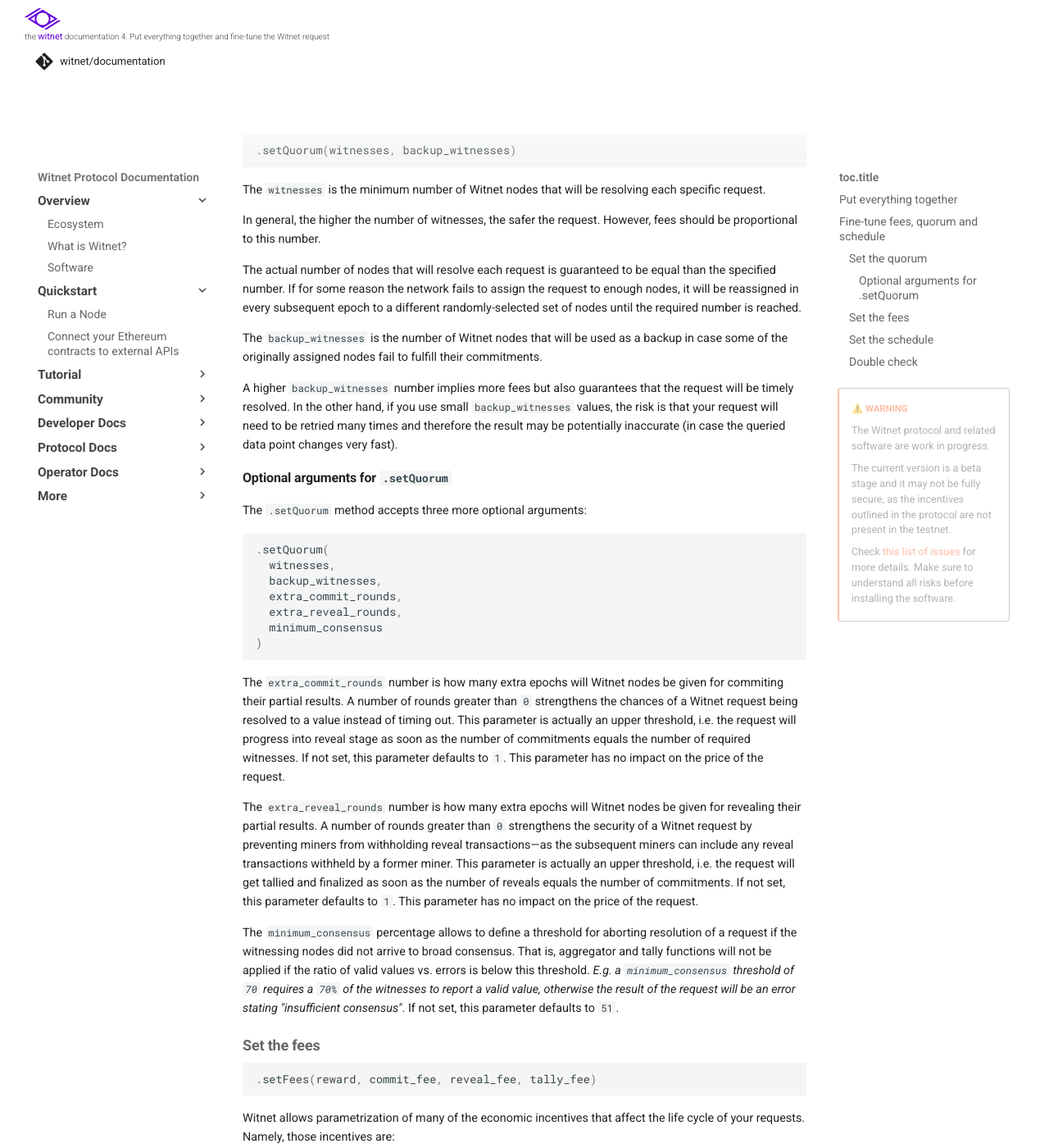
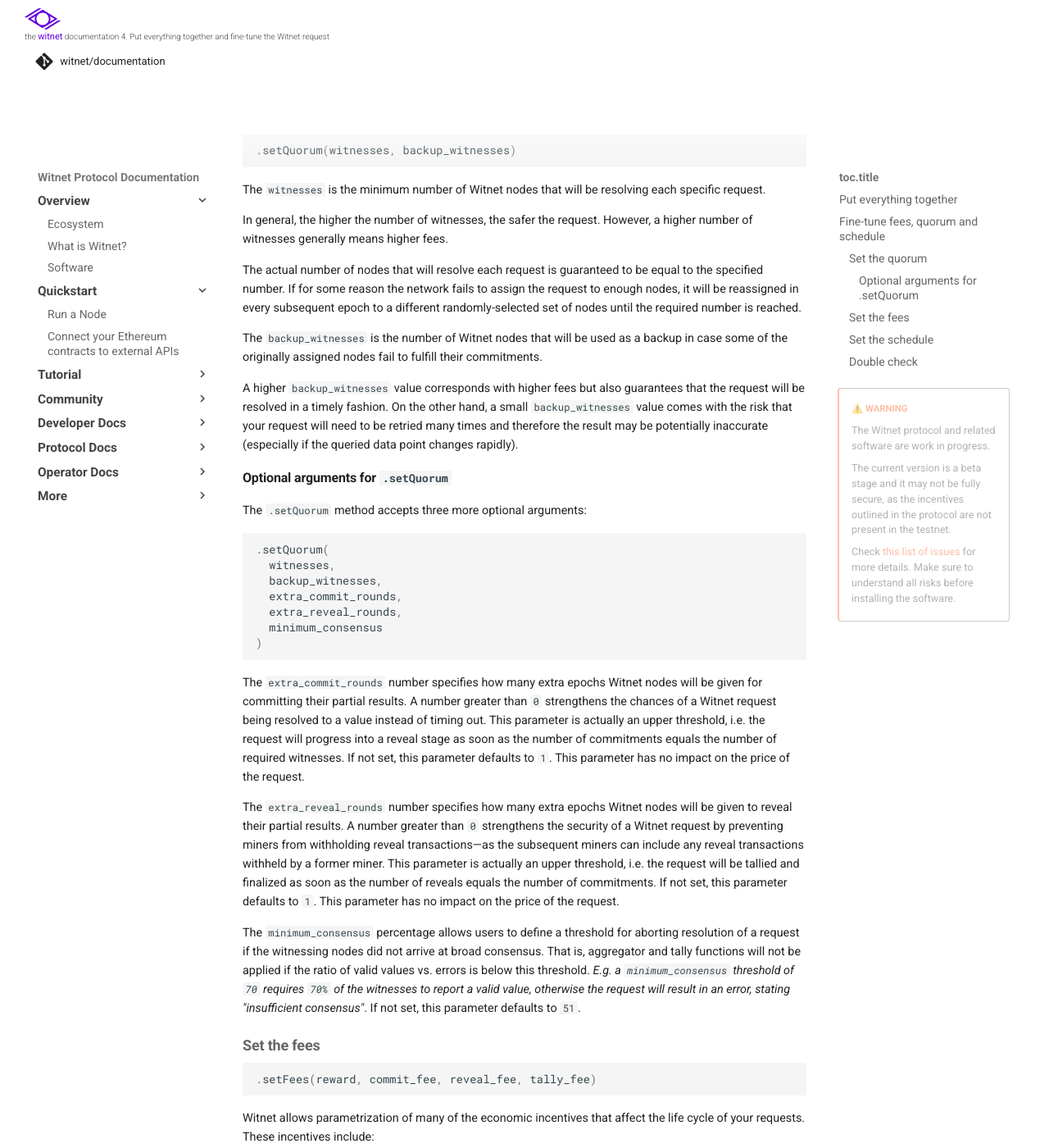
Before and after one commit to witnet/documentation, an MkDocs documentation site: the page built from docs/tutorials/bitcoin-price-feed/4-fine-tuning.md, in a window 1280 px wide and 1400 px high, scrolled down 871 px. Shown: the whole window at 82% size. Built offline with MkDocs 1.6.1 and Material for MkDocs 9.7.7, drawn with Linux system fonts in a browser that asks for light colours; some web fonts are replaced; comment, search, counter and statistics services are not loaded; some of the changed text lies outside the part shown.

Commit message:
Update-4-fine-tuning
Typos and grammatical errors

````diff
--- a/docs/tutorials/bitcoin-price-feed/4-fine-tuning.md
+++ b/docs/tutorials/bitcoin-price-feed/4-fine-tuning.md
@@ -50,10 +50,10 @@ The `witnesses` is the minimum number of Witnet nodes that will be
 resolving each specific request.
 
 In general, the higher the number of witnesses, the safer the request.
-However, fees should be proportional to this number.
+However, a higher number of witnesses generally means higher fees.
 
 The actual number of nodes that will resolve each request is guaranteed
-to be equal than the specified number. If for some reason the
+to be equal to the specified number. If for some reason the
 network fails to assign the request to enough nodes, it will be
 reassigned in every subsequent epoch to a different randomly-selected
 set of nodes until the required number is reached.
@@ -62,11 +62,11 @@ The `backup_witnesses` is the number of Witnet nodes that will be used
 as a backup in case some of the originally assigned nodes fail to
 fulfill their commitments.
 
-A higher `backup_witnesses` number implies more fees but also guarantees
-that the request will be timely resolved. In the other hand, if you use
-small `backup_witnesses` values, the risk is that your request will need
+A higher `backup_witnesses` value corresponds with higher fees but also guarantees
+that the request will be resolved in a timely fashion. On the other hand,
+a small `backup_witnesses` value comes with the risk that your request will need
 to be retried many times and therefore the result may be potentially
-inaccurate (in case the queried data point changes very fast).
+inaccurate (especially if the queried data point changes rapidly).
 
 #### Optional arguments for `.setQuorum`
 
@@ -82,32 +82,32 @@ The `.setQuorum` method accepts three more optional arguments:
 )
 ```
 
-The `extra_commit_rounds` number is how many extra epochs will Witnet
-nodes be given for commiting their partial results. A number of rounds
+The `extra_commit_rounds` number specifies how many extra epochs Witnet
+nodes will be given for committing their partial results. A number
 greater than `0` strengthens the chances of a Witnet request being
 resolved to a value instead of timing out. This parameter is actually an
-upper threshold, i.e. the request will progress into reveal stage as
+upper threshold, i.e. the request will progress into a reveal stage as
 soon as the number of commitments equals the number of required witnesses.
 If not set, this parameter defaults to `1`. This parameter has no impact
 on the price of the request.
 
-The `extra_reveal_rounds` number is how many extra epochs will Witnet
-nodes be given for revealing their partial results. A number of rounds
+The `extra_reveal_rounds` number specifies how many extra epochs Witnet
+nodes will be given to reveal their partial results. A number
 greater than `0` strengthens the security of a Witnet request by
 preventing miners from withholding reveal transactions—as the subsequent
 miners can include any reveal transactions withheld by a former miner.
-This parameter is actually an upper threshold, i.e. the request will get
+This parameter is actually an upper threshold, i.e. the request will be
 tallied and finalized as soon as the number of reveals equals the number
 of commitments. If not set, this parameter defaults to `1`. This
 parameter has no impact on the price of the request.
 
-The `minimum_consensus` percentage allows to define a threshold for
+The `minimum_consensus` percentage allows users to define a threshold for
 aborting resolution of a request if the witnessing nodes did not arrive
-to broad consensus. That is, aggregator and tally functions will not be
+at broad consensus. That is, aggregator and tally functions will not be
 applied if the ratio of valid values vs. errors is below this threshold.
-*E.g. a `minimum_consensus` threshold of `70` requires a `70%` of the
-witnesses to report a valid value, otherwise the result of the request
-will be an error stating "insufficient consensus"*. If not set, this
+*E.g. a `minimum_consensus` threshold of `70` requires `70%` of the
+witnesses to report a valid value, otherwise the request
+will result in an error, stating "insufficient consensus"*. If not set, this
 parameter defaults to `51`.
 
 ### Set the fees
@@ -116,7 +116,7 @@ parameter defaults to `51`.
 ```
 
 Witnet allows parametrization of many of the economic incentives that
-affect the life cycle of your requests. Namely, those incentives are:
+affect the life cycle of your requests. These incentives include:
 
 - `request_fee`: the amount of wit tokens that will be earned by the
   Witnet miner that publishes your request in a block.
@@ -129,8 +129,8 @@ affect the life cycle of your requests. Namely, those incentives are:
 - `reveal_fee`: the amount of wit tokens that will be earned by Witnet
   miners for each valid reveal transaction they include in a block.
 - `tally_fee`: the amount of wit tokens that will be earned by the
-  Witnet miner that publishes in a block the tally of all the reveal
-  transactions related to your request.
+  Witnet miner that publishes the tally of all the reveal
+  transactions related to your request in a block.
 
 !!! question "How can I compute the total cost of a request?"
     The total cost of a Witnet request equals:
@@ -152,7 +152,7 @@ affect the life cycle of your requests. Namely, those incentives are:
 .schedule(timestamp)
 ```
 
-Witnet requests can be scheduled for resolution in a particular date and
+Witnet requests can be scheduled for resolution on a particular date and
 time in the future.
 
 Timestamps need to be provided as [POSIX timestamps][POSIX], i.e.
````
Also changed, not shown: other parts of docs/tutorials/bitcoin-price-feed/4-fine-tuning.md (+1 -1 lines).
